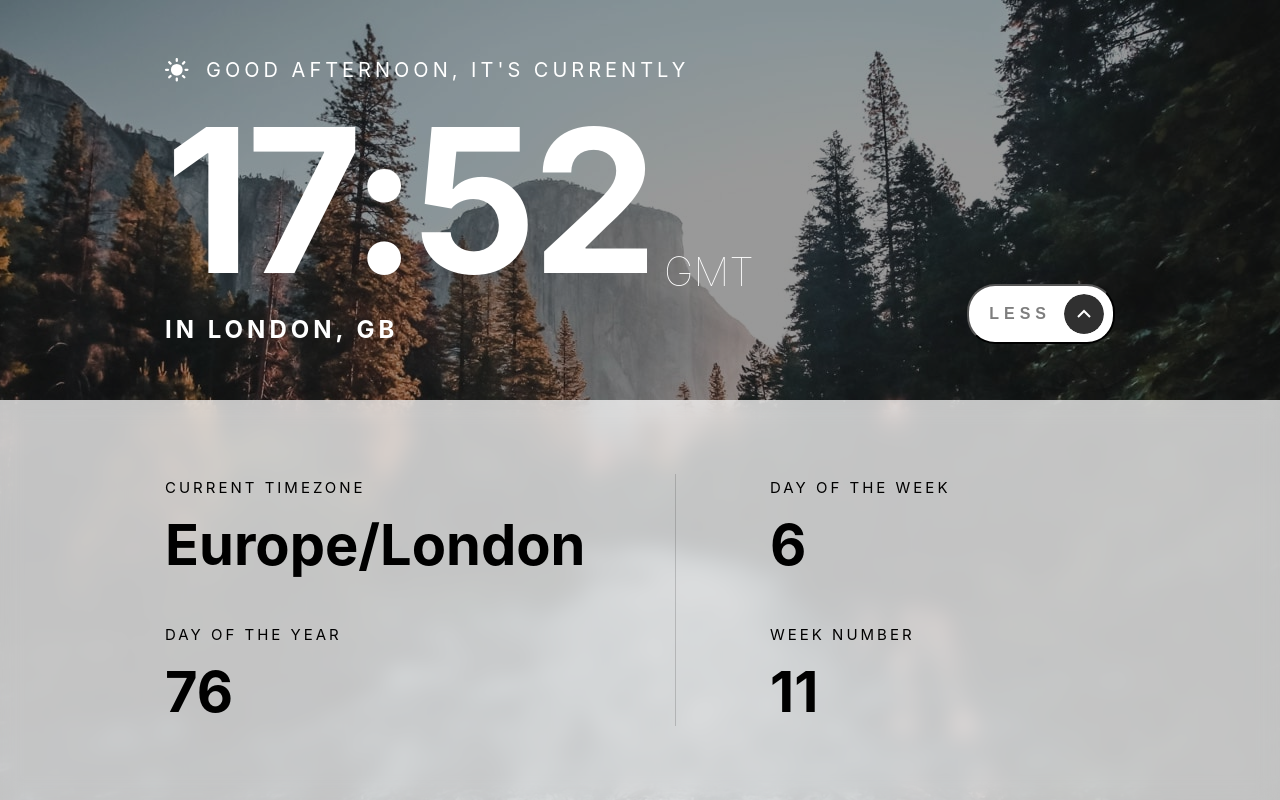
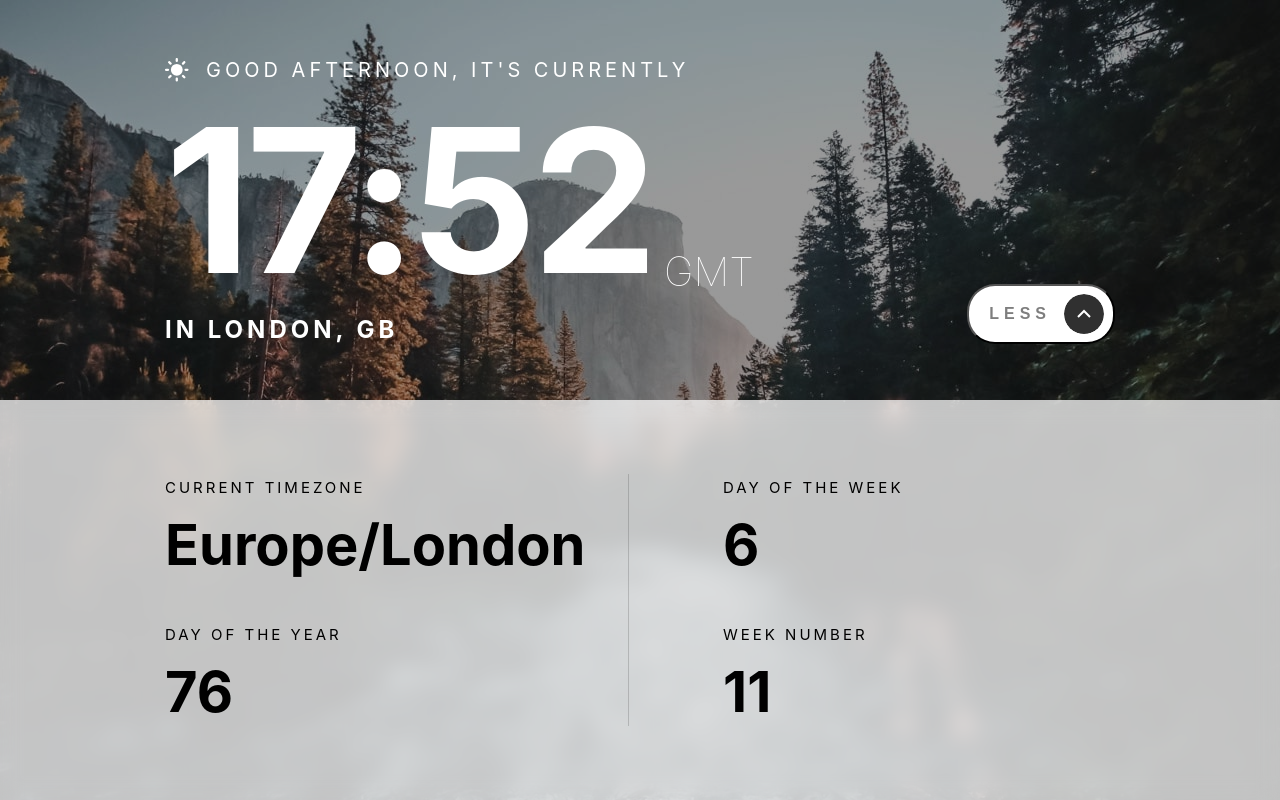
Before and after one commit to pronoia9/pun-manteau, a React (Vite) app: page / in a window 1280 px wide. Both pictures are taken after a click on the button "MORE". Built offline with nearby package versions, Linux system fonts and the light colour scheme.

Commit message:
update padding

```diff
--- a/src/components/Overlay.jsx
+++ b/src/components/Overlay.jsx
@@ -64,14 +64,14 @@ const Container = styled.div`
 
 const Group = styled.div`
   margin: ${rem(74)} 0; /* Top/Bottom space */
-  padding: 0 0 0 ${rem(94)}; /* Right group's left space */
+  padding: 0 ${rem(94)}; /* Right group's left space */
   flex: 1;
   display: flex;
   flex-direction: column;
   gap: ${rem(42)};
 
   @media (max-width: ${rem(1000)}) {
-    padding: 0 0 0 ${rem(48)}; /* Right group's left space */
+    padding: 0 ${rem(48)}; /* Right group's left space */
     margin: ${rem(119)} 0;
   }
 
```
